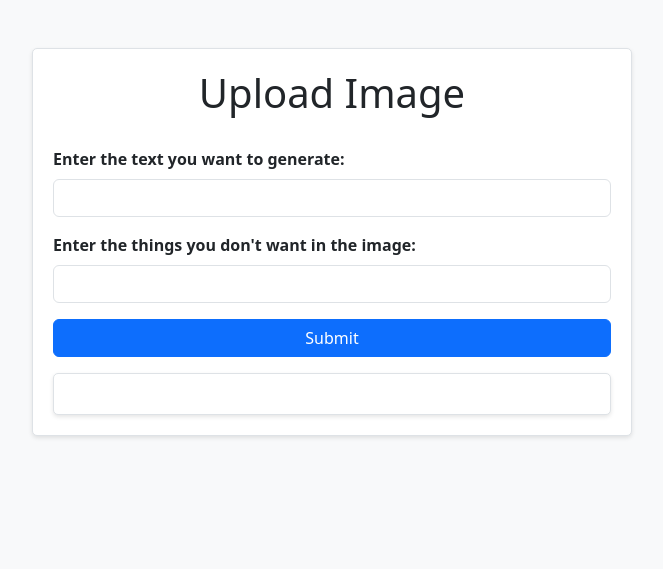
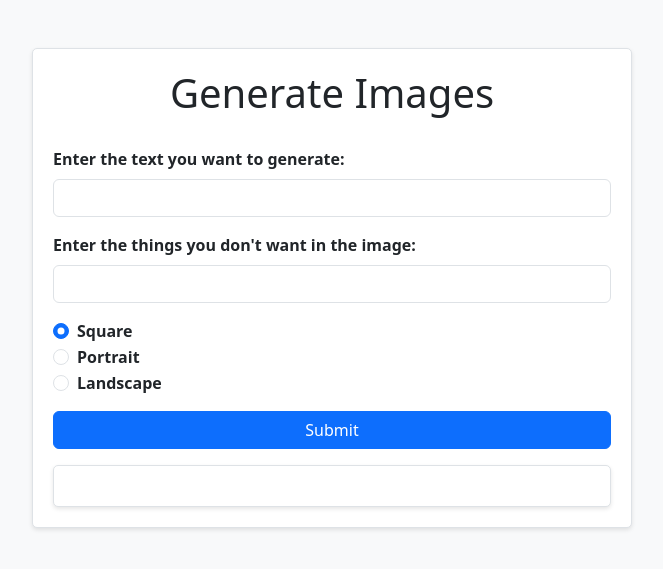
Before and after one commit to sundrani-Goldy/deforum-stable-diffusion, a Django app: page /create/ in a window 1280 px wide. Shown: the top 569 px of the page, without its empty margins (308-971 px from the left). Run offline with Django 4.2, Linux system fonts and the light colour scheme; parts of the project's set-up code (start-up, migrations or seed data) failed here and were passed over; some libraries are stand-ins or nearby versions.

Commit message:
ui changes & image size changes

```diff
--- a/web_ui/templates/webui.html
+++ b/web_ui/templates/webui.html
@@ -47,7 +47,7 @@
 </head>
 <body>
   <div class="container mt-5">
-    <h1>Upload Image</h1>
+    <h1>Generate Images</h1>
     <form id="imageUploadForm">
       <div class="mb-3">
         <label for="prompts" class="form-label">Enter the text you want to generate:</label>
@@ -56,6 +56,26 @@
       <div class="mb-3">
         <label for="neg_prompts" class="form-label">Enter the things you don't want in the image:</label>
         <input class="form-control" id="neg_prompt" name="neg_prompts"></input>
+      </div>
+      <div class="mb-3">
+        <div class="form-check form-check-horizontal">
+          <input class="form-check-input" type="radio" name="image_size" id="Square" value="Square" checked>
+          <label class="form-check-label" for="Square">
+            Square
+          </label>
+        </div>
+        <div class="form-check form-check-vertical">
+          <input class="form-check-input" type="radio" name="image_size" id="Portrait" value="Portrait">
+          <label class="form-check-label" for="Portrait">
+            Portrait
+          </label>
+        </div>
+        <div class="form-check form-check-vertical">
+          <input class="form-check-input" type="radio" name="image_size" id="Landscape" value="Landscape">
+          <label class="form-check-label" for="Landscape">
+            Landscape
+          </label>
+        </div>
       </div>
       <button type="submit" class="btn btn-primary">Submit</button>
     </form>
--- a/web_ui/views.py
+++ b/web_ui/views.py
@@ -24,8 +24,39 @@ class test(viewsets.ModelViewSet):
 
     def create(self, request):
         prompts = request.data['prompts']
-        neg_prompts = "nswf,nudity,sexual,watermarks,"
+        neg_prompts = """Pornography and explicit adult content,
+        Nudity and sexually suggestive images,
+        Graphic violence and gore,
+        Hate symbols and offensive imagery,
+        Child exploitation and abuse-related content,
+        Racially offensive or discriminatory images,
+        Images promoting terrorism or extremist ideologies,
+        Animal cruelty and harm-related images,
+        Self-harm or suicide-related images,
+        Images promoting illegal activities or substances,
+        Sensitive medical imagery and private information,
+        Misleading or deceptive images,
+        Images containing copyrighted material without permission,
+        Violent or abusive images targeting individuals or groups,
+        Images that promote fraud or scam activities,
+        Harmful images related to weapons or dangerous objects,
+        Images containing personal identification information (PII) without consent,
+        Images depicting harmful stereotypes or derogatory portrayals of individuals or communities,
+        """
         neg_prompts += request.data['neg_prompts']
+        image_size = request.data['image_size']
+        if image_size == 'Square':
+            width = 512
+            height = 512
+        elif image_size == 'Landscape':
+            width = 854
+            height = 480
+        elif image_size == 'Portrait':
+            width = 480
+            height = 854
+        else:
+            width = 512
+            height = 512
 
         def DeforumAnimArgs():
 
@@ -90,7 +121,7 @@ class test(viewsets.ModelViewSet):
             use_mask_video = False #@param {type:"boolean"}
             video_mask_path ='/content/video_in.mp4'#@param {type:"string"}
 
-            #@markdown ####**Hybrid Video for 2D/3D Animation Mode:**
+            #@markdown ####**Hybrid Video for 2D/3D Animation Mode:*    *
             hybrid_generate_inputframes = False #@param {type:"boolean"}
             hybrid_use_first_frame_as_init_image = True #@param {type:"boolean"}
             hybrid_motion = "None" #@param ['None','Optical Flow','Perspective','Affine']
@@ -124,8 +155,8 @@ class test(viewsets.ModelViewSet):
         def DeforumArgs():
 
             #@markdown **Image Settings**
-            W = 512 #@param
-            H = 512 #@param
+            W = width #@param
+            H = height #@param
             W, H = map(lambda x: x - x % 64, (W, H))  # resize to integer multiple of 64
             bit_depth_output = 8 #@param [8, 16, 32] {type:"raw"}
 
```
